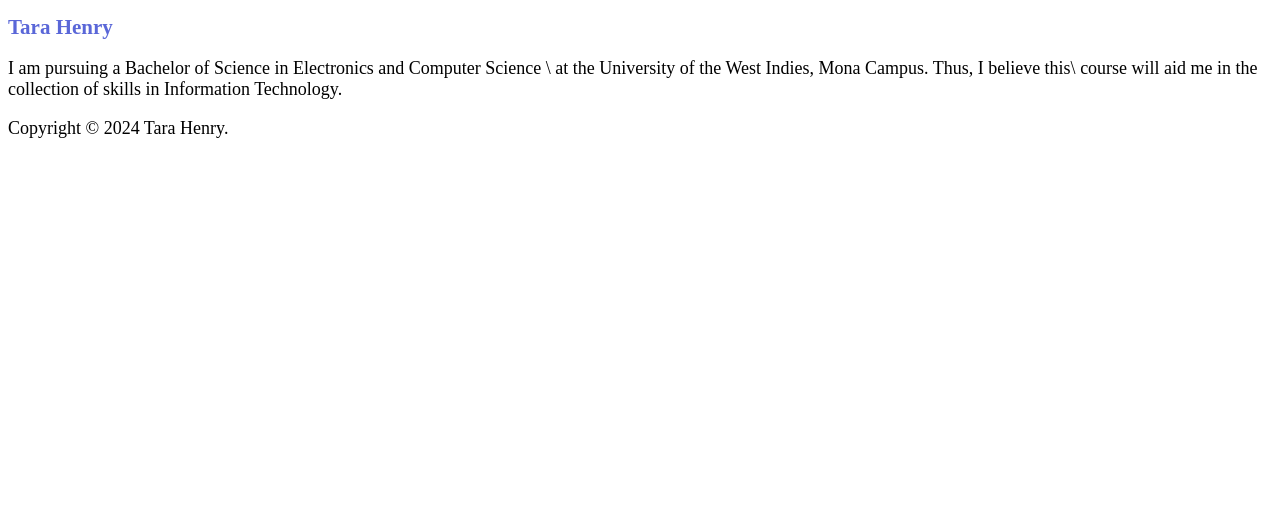
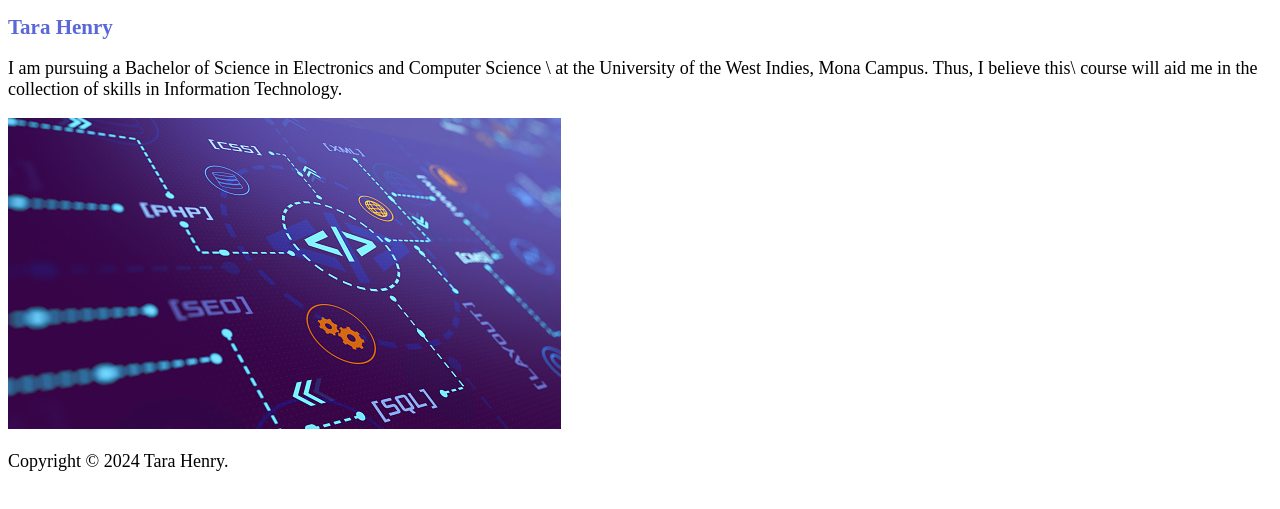
Before and after one commit to TaraHenry/info2180-lab1, a plain HTML site: page index.html in a window 1280 px wide. Shown: the part 85-594 px from the top of the page. Drawn offline with Linux system fonts and the light colour scheme.

Commit message:
Added image to html

```diff
--- a/index.html
+++ b/index.html
@@ -18,6 +18,7 @@
                 at the University of the West Indies, Mona Campus. Thus, I believe this\
                 course will aid me in the collection of skills in Information Technology.
             </p>
+            <img src="WebDevelopment.jpg" alt="Decorative Web Development picture">
         </main>
         <footer>
             <p>Copyright &copy; 2024 Tara Henry.</p>
```
Also changed, not shown: WebDevelopment.jpg (added).
